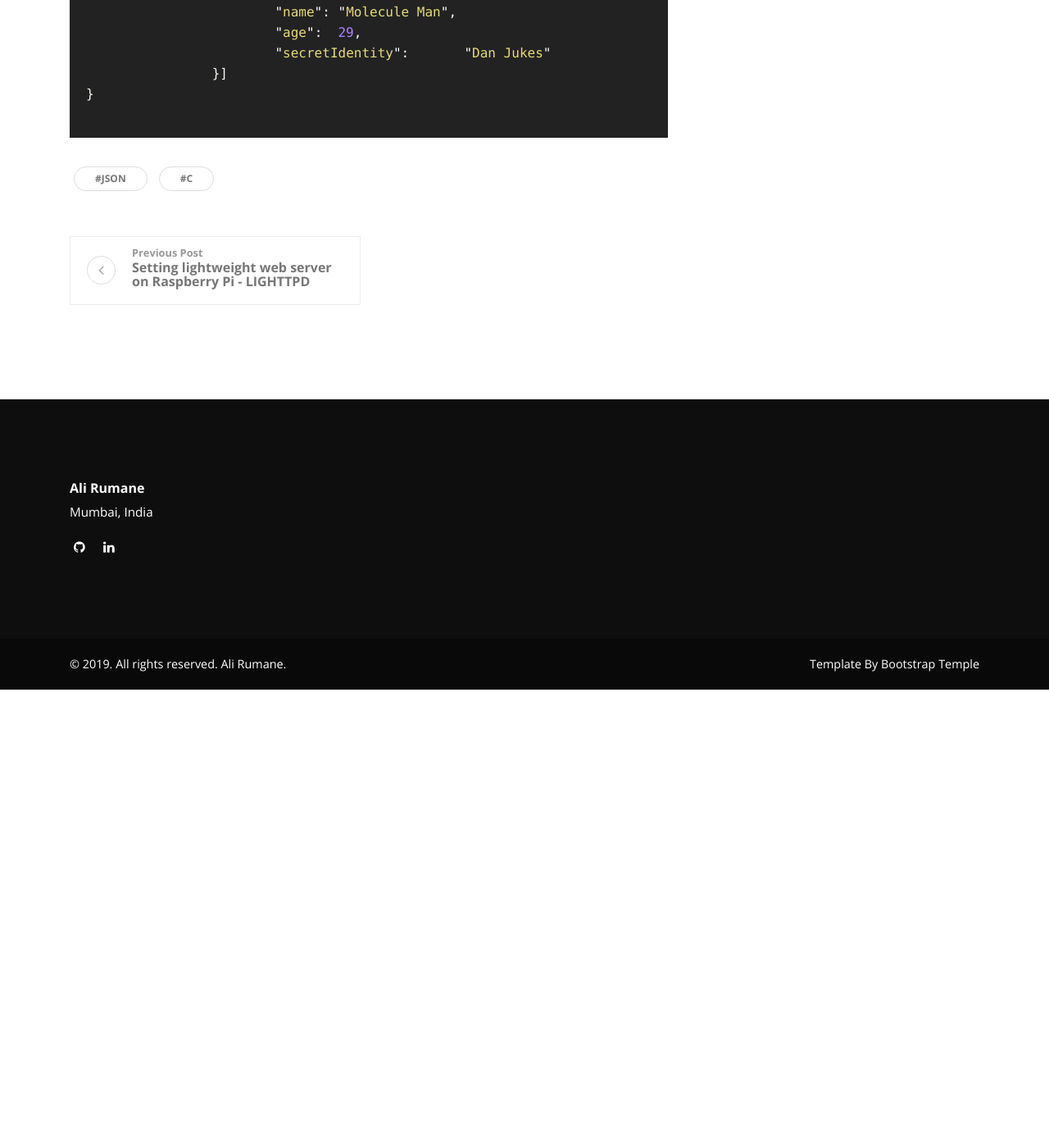
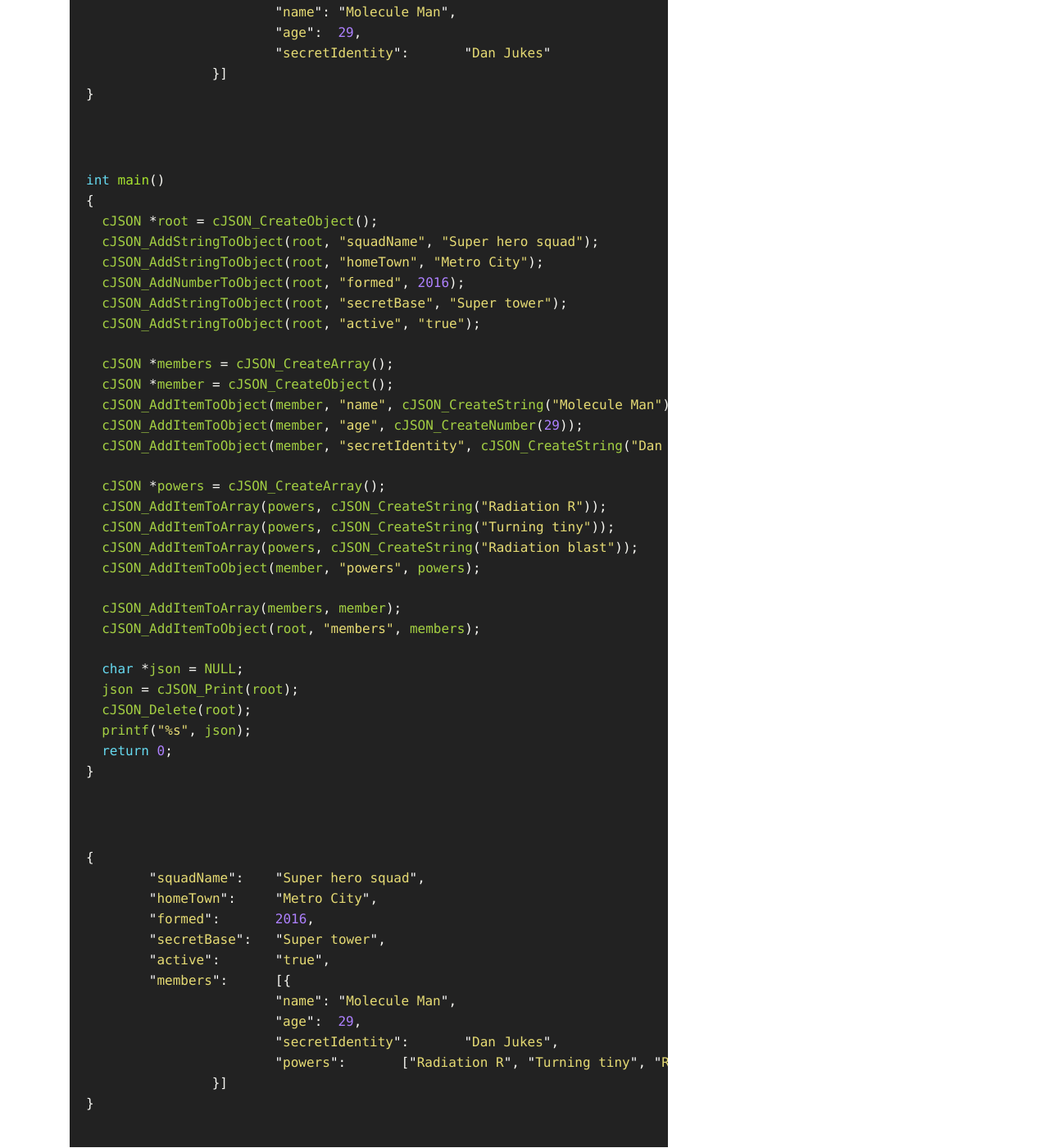
Before and after one commit to alirumane/alirumane.github.io, a Jekyll site: the page built from _posts/2019-03-17-working-with-json-data-in-c.md, in a window 1280 px wide and 1400 px high, scrolled down 3984 px. Shown: the whole window at 82% size. Built offline with Jekyll 4.4.1, drawn with Linux system fonts in a browser that asks for light colours; before the commit the page ends 4825 px from its top, so only the background shows below that.

Commit message:
Update 2019-03-17-working-with-json-data-in-c.md

````diff
--- a/_posts/2019-03-17-working-with-json-data-in-c.md
+++ b/_posts/2019-03-17-working-with-json-data-in-c.md
@@ -143,3 +143,53 @@ int main()
                 }]
 }
 ```
+
+```c
+int main()
+{
+  cJSON *root = cJSON_CreateObject();
+  cJSON_AddStringToObject(root, "squadName", "Super hero squad");
+  cJSON_AddStringToObject(root, "homeTown", "Metro City");
+  cJSON_AddNumberToObject(root, "formed", 2016);
+  cJSON_AddStringToObject(root, "secretBase", "Super tower");
+  cJSON_AddStringToObject(root, "active", "true");
+
+  cJSON *members = cJSON_CreateArray();
+  cJSON *member = cJSON_CreateObject();
+  cJSON_AddItemToObject(member, "name", cJSON_CreateString("Molecule Man"));
+  cJSON_AddItemToObject(member, "age", cJSON_CreateNumber(29));
+  cJSON_AddItemToObject(member, "secretIdentity", cJSON_CreateString("Dan Jukes"));
+
+  cJSON *powers = cJSON_CreateArray();
+  cJSON_AddItemToArray(powers, cJSON_CreateString("Radiation R"));
+  cJSON_AddItemToArray(powers, cJSON_CreateString("Turning tiny"));
+  cJSON_AddItemToArray(powers, cJSON_CreateString("Radiation blast"));
+  cJSON_AddItemToObject(member, "powers", powers);
+
+  cJSON_AddItemToArray(members, member);
+  cJSON_AddItemToObject(root, "members", members);
+
+  char *json = NULL;
+  json = cJSON_Print(root);
+  cJSON_Delete(root);
+  printf("%s", json);
+  return 0;
+}
+```
+
+
+```javascript
+{
+        "squadName":    "Super hero squad",
+        "homeTown":     "Metro City",
+        "formed":       2016,
+        "secretBase":   "Super tower",
+        "active":       "true",
+        "members":      [{
+                        "name": "Molecule Man",
+                        "age":  29,
+                        "secretIdentity":       "Dan Jukes",
+                        "powers":       ["Radiation R", "Turning tiny", "Radiation blast"]
+                }]
+}
+```
````
